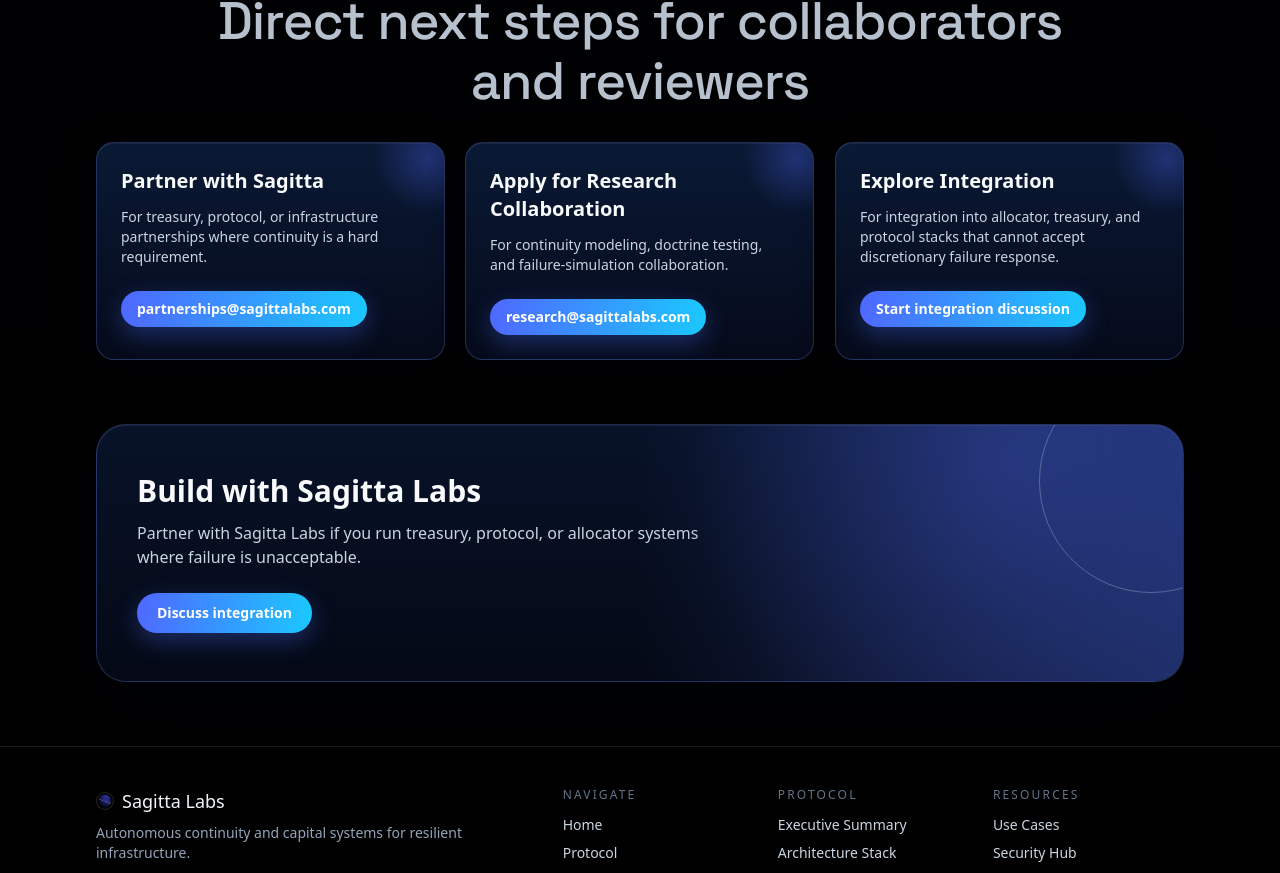
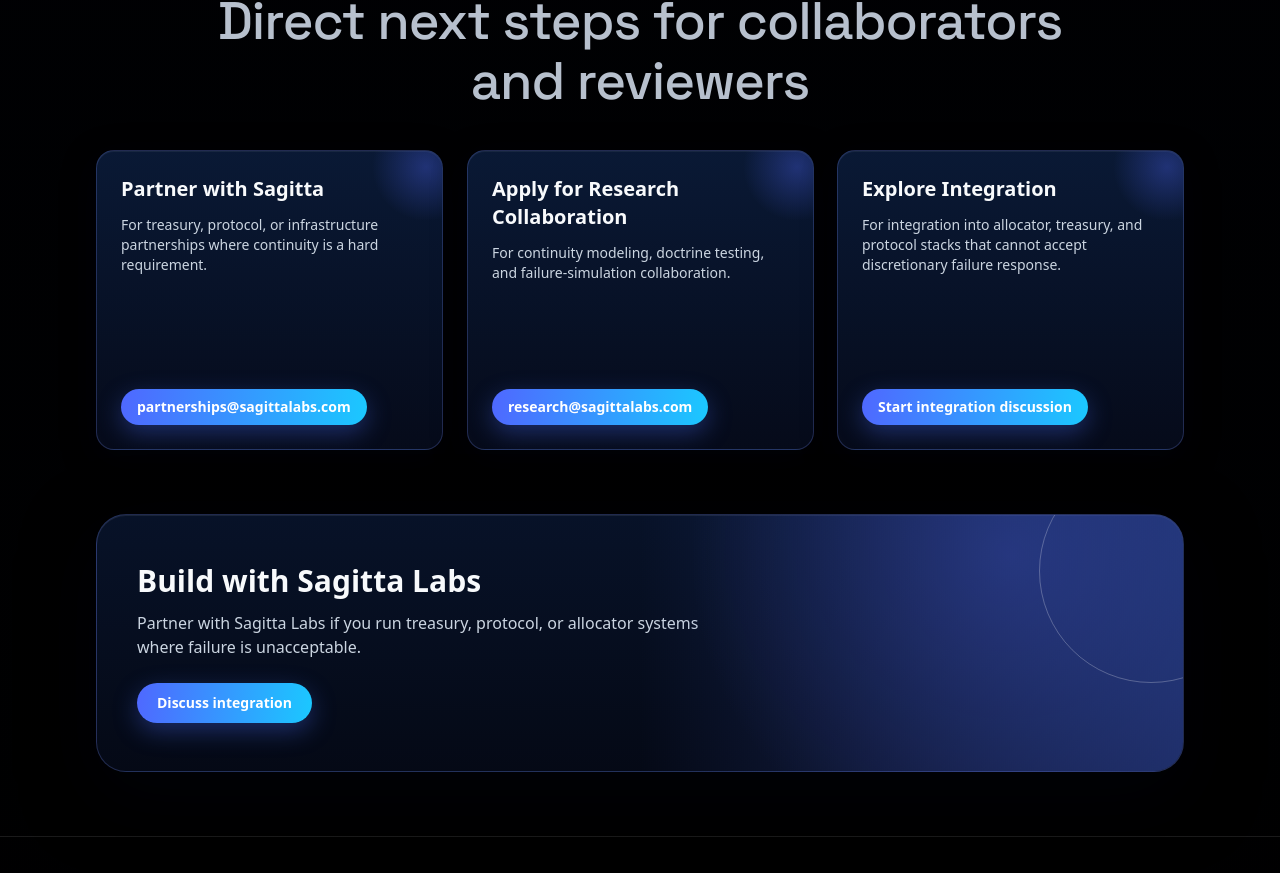
Before and after one commit to EnigmaCEO/SagittaLabs, a Next.js app: page / in a window 1280 px wide. Shown: the part 5566-6439 px from the top of the page. Built offline with nearby package versions, Linux system fonts and the light colour scheme.

Commit message:
Collaboration update

```diff
--- a/app/page.tsx
+++ b/app/page.tsx
@@ -348,42 +348,48 @@
           <p className="nexus-label nexus-label-center">Partnership Paths</p>
           <h2 className="nexus-section-title">Direct next steps for collaborators and reviewers</h2>
         </div>
-        <div className="mt-8 grid gap-5 md:grid-cols-3">
-          <GlowPanel className="h-full" interactive>
+        <div className="mt-10 grid gap-6 md:grid-cols-3">
+          <GlowPanel className="h-full min-h-[300px] flex flex-col" interactive>
             <h3 className="font-[var(--font-display)] text-xl font-semibold text-slate-50">Partner with Sagitta</h3>
             <p className="mt-3 text-sm text-slate-300">
               For treasury, protocol, or infrastructure partnerships where continuity is a hard requirement.
             </p>
+            <div className="mt-auto pt-6">
               <Link
                 href={`mailto:${siteConfig.contact.partnershipsEmail}?subject=Partnership%20Inquiry`}
-              className="nexus-button-primary mt-6 inline-flex px-4 py-2 text-sm"
+                className="nexus-button-primary inline-flex px-4 py-2 text-sm"
               >
                 {siteConfig.contact.partnershipsEmail}
               </Link>
+            </div>
           </GlowPanel>
-          <GlowPanel className="h-full" interactive>
+          <GlowPanel className="h-full min-h-[300px] flex flex-col" interactive>
             <h3 className="font-[var(--font-display)] text-xl font-semibold text-slate-50">Apply for Research Collaboration</h3>
             <p className="mt-3 text-sm text-slate-300">
               For continuity modeling, doctrine testing, and failure-simulation collaboration.
             </p>
+            <div className="mt-auto pt-6">
               <Link
                 href={`mailto:${siteConfig.contact.researchEmail}?subject=Research%20Collaboration`}
-              className="nexus-button-primary mt-6 inline-flex px-4 py-2 text-sm"
+                className="nexus-button-primary inline-flex px-4 py-2 text-sm"
               >
                 {siteConfig.contact.researchEmail}
               </Link>
+            </div>
           </GlowPanel>
-          <GlowPanel className="h-full" interactive>
+          <GlowPanel className="h-full min-h-[300px] flex flex-col" interactive>
             <h3 className="font-[var(--font-display)] text-xl font-semibold text-slate-50">Explore Integration</h3>
             <p className="mt-3 text-sm text-slate-300">
               For integration into allocator, treasury, and protocol stacks that cannot accept discretionary failure response.
             </p>
+            <div className="mt-auto pt-6">
               <Link
                 href={`mailto:${siteConfig.contact.partnershipsEmail}?subject=Integration%20Inquiry`}
-              className="nexus-button-primary mt-6 inline-flex px-4 py-2 text-sm"
+                className="nexus-button-primary inline-flex px-4 py-2 text-sm"
               >
                 Start integration discussion
               </Link>
+            </div>
           </GlowPanel>
         </div>
       </section>
```
Lines whose indentation alone changed are shown as unchanged.
